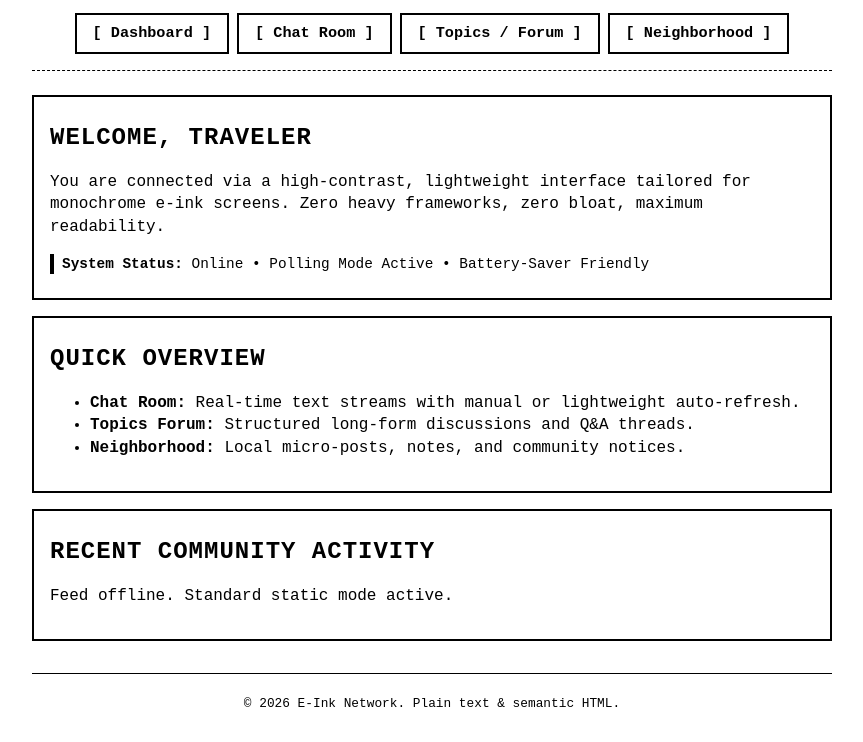
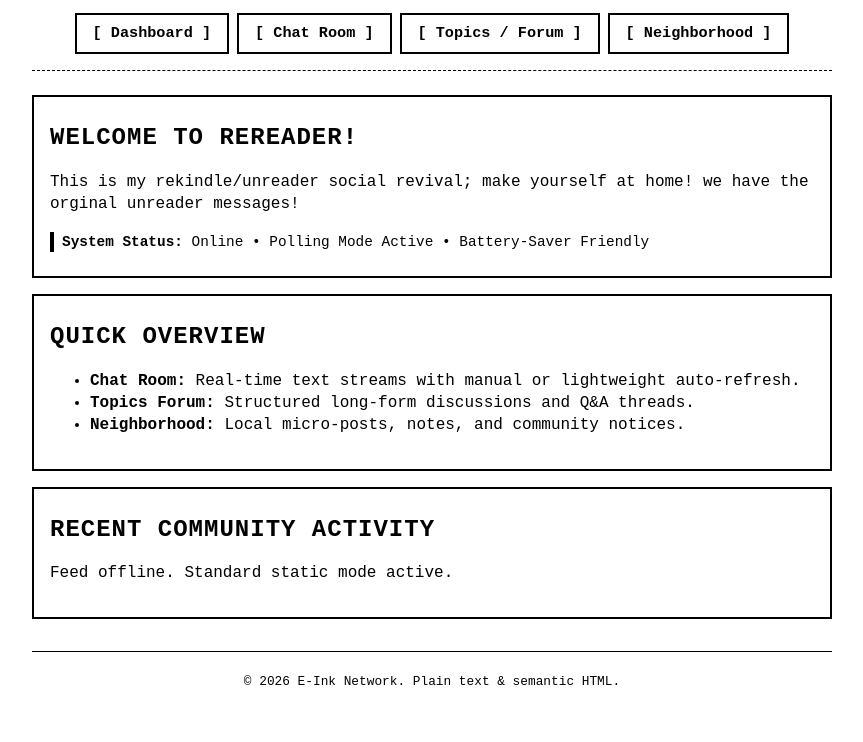
Before and after one commit to HackerAUG/Re-reader, a website: page e_ink_dashboard.html in a window 1280 px wide. Shown: the part 137-879 px from the top of the page, without its empty margins (208-1071 px from the left). After the commit the page ends 856 px from the top, so only its background shows below. Drawn offline with Linux system fonts and the light colour scheme; no server answers.

Commit message:
Update welcome message and description in HTML

```diff
--- a/e_ink_dashboard.html
+++ b/e_ink_dashboard.html
@@ -108,8 +108,8 @@
 
     <main>
         <section class="card">
-            <h2>Welcome, Traveler</h2>
-            <p>You are connected via a high-contrast, lightweight interface tailored for monochrome e-ink screens. Zero heavy frameworks, zero bloat, maximum readability.</p>
+            <h2>Welcome to Rereader!</h2>
+            <p>This is my rekindle/unreader social revival; make yourself at home! we have the orginal unreader messages!</p>
             <div class="status-box">
                 <strong>System Status:</strong> Online &bull; Polling Mode Active &bull; Battery-Saver Friendly
             </div>
```
